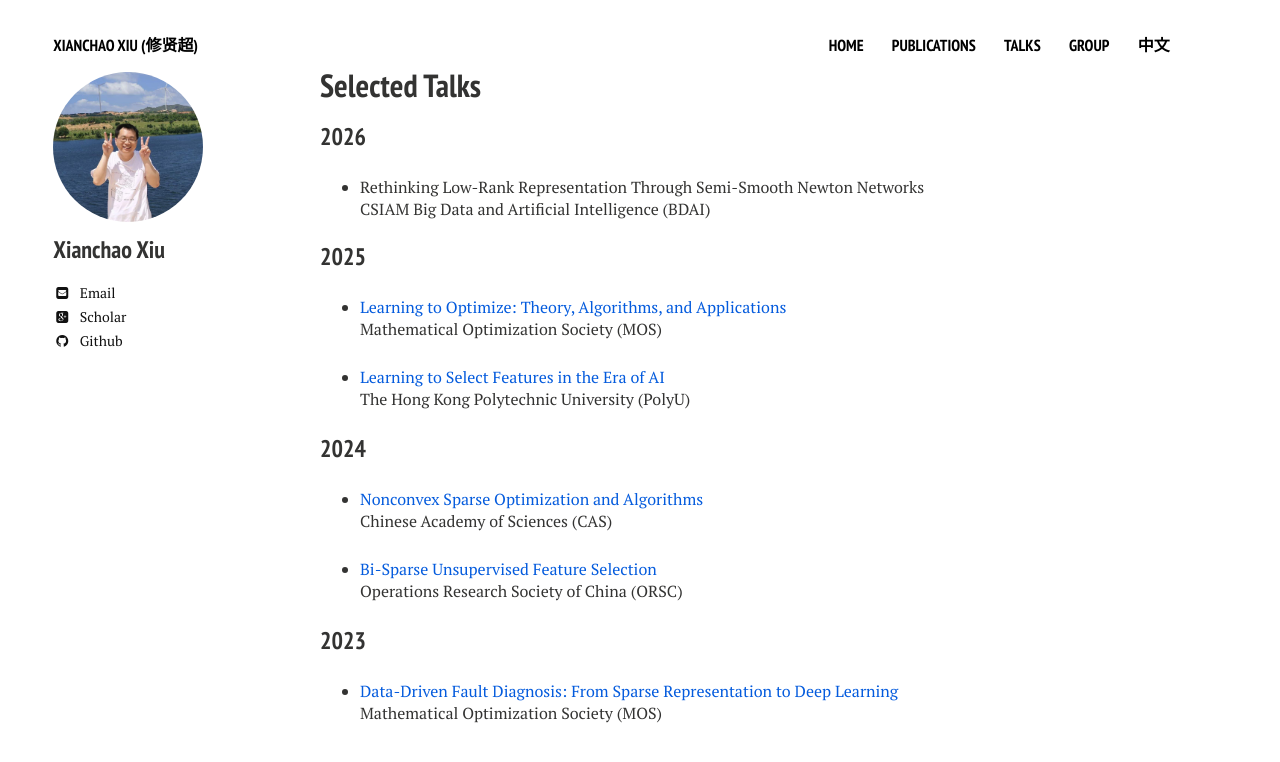
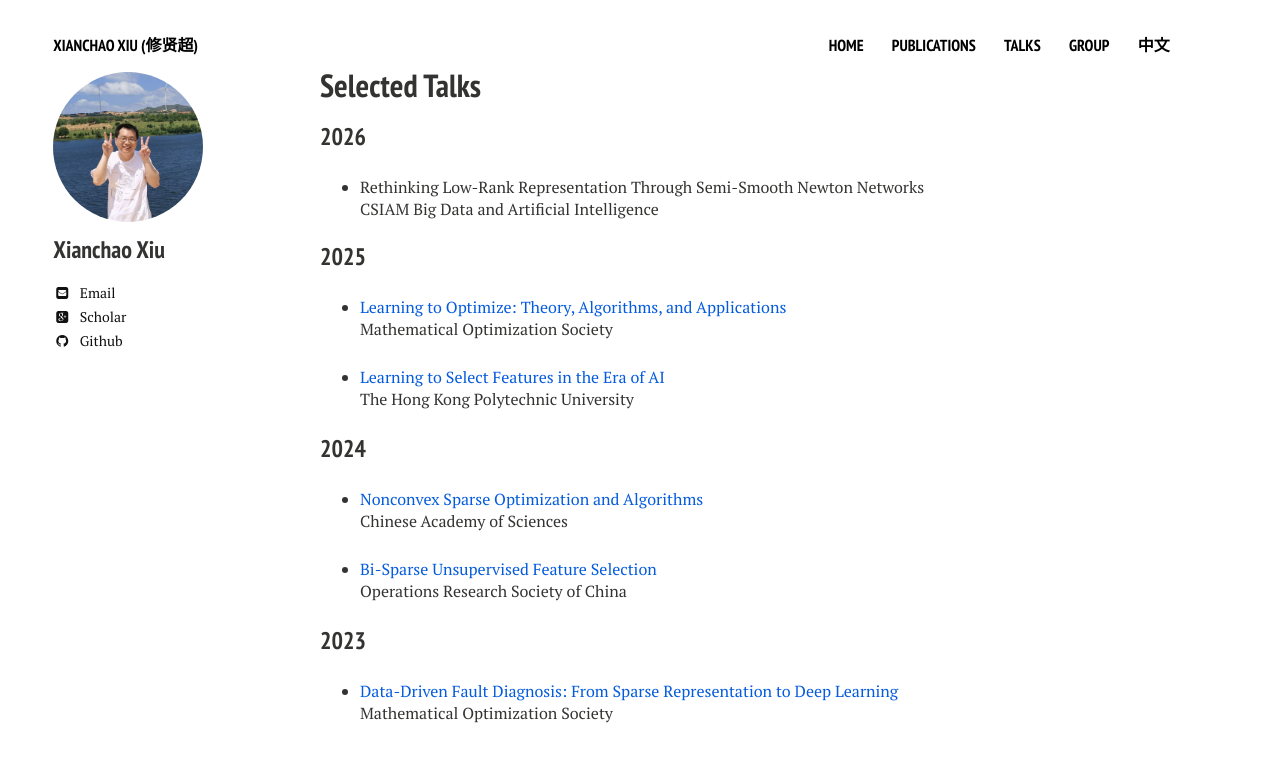
Before and after one commit to xianchaoxiu/xianchaoxiu.github.io, a Jekyll site: the page built from talks/index.md, in a window 1280 px wide. Shown: the top 762 px of the page. Built offline with Jekyll 4.4.1, drawn with Linux system fonts in a browser that asks for light colours; nearby versions of some CDN libraries.

Commit message:
Update index.md

```diff
--- a/talks/index.md
+++ b/talks/index.md
@@ -10,29 +10,29 @@ share: false
 ### 2026
 
 * Rethinking Low-Rank Representation Through Semi-Smooth Newton  Networks  <br>
-CSIAM Big Data and Artificial Intelligence  (BDAI)  <br>
+CSIAM Big Data and Artificial Intelligence   <br>
 
 
 
 ### 2025
 
 * <a href="../talks/2025-MOS.pdf" class="textlink" target="_blank"> Learning to Optimize: Theory, Algorithms, and Applications</a> <br>
-Mathematical Optimization Society  (MOS) <br>
+Mathematical Optimization Society <br>
 
 * <a href="../talks/2025-POLYU.pdf" class="textlink" target="_blank"> Learning to Select Features in the Era of AI </a><br>
-The Hong Kong Polytechnic University (PolyU) <br>
+The Hong Kong Polytechnic University <br>
 
 
 ### 2024
 
 * <a href="../talks/2024-CAS.pdf" class="textlink" target="_blank"> Nonconvex Sparse Optimization and Algorithms </a><br>
-Chinese Academy of Sciences  (CAS) <br>
+Chinese Academy of Sciences <br>
 
 * <a href="../talks/2024-ORSC.pdf" class="textlink" target="_blank"> Bi-Sparse Unsupervised Feature Selection </a><br>
-Operations Research Society of China (ORSC) <br>
+Operations Research Society of China <br>
 
 
 ### 2023
 
 * <a href="../talks/2023-MOS.pdf" class="textlink" target="_blank"> Data-Driven Fault Diagnosis: From Sparse Representation to Deep Learning  </a><br>
-Mathematical Optimization Society (MOS) <br>
+Mathematical Optimization Society <br>
```
